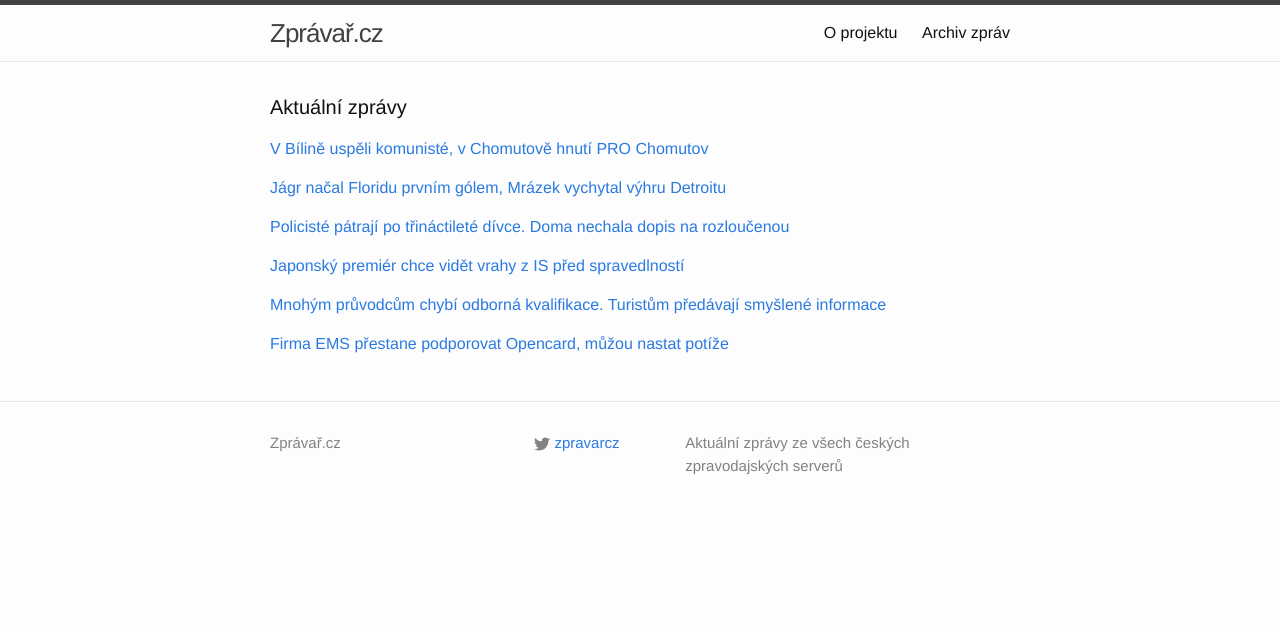
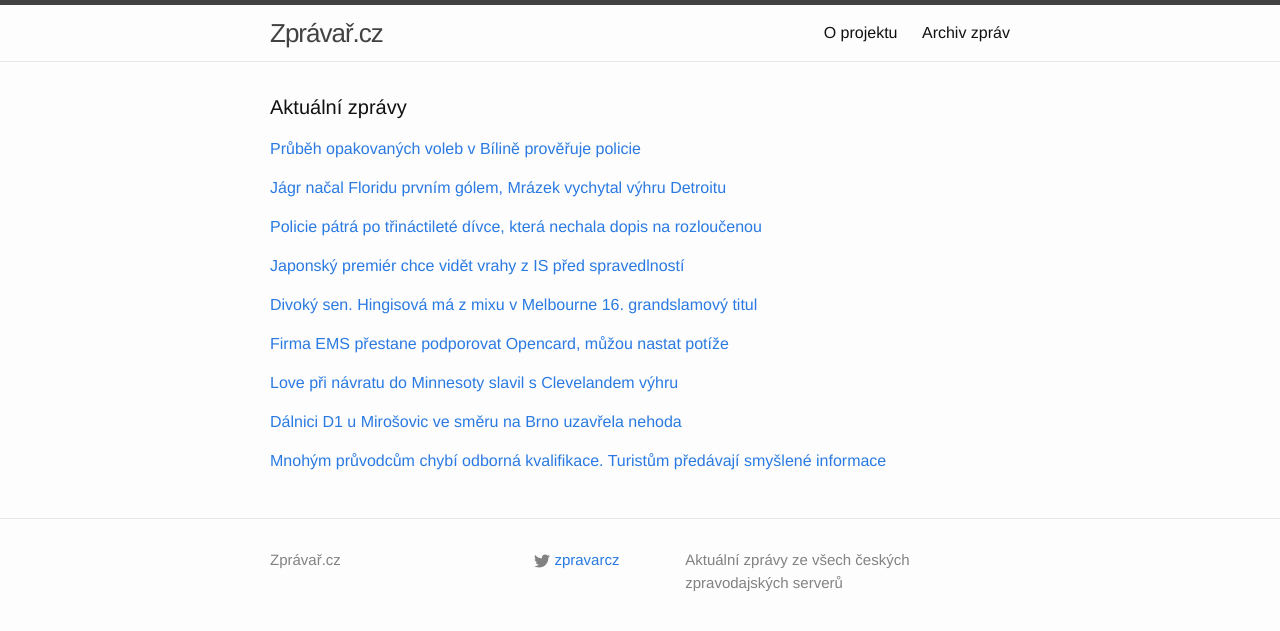
Before and after one commit to adliska/zpravar, a Jekyll site: the page built from index.html, in a window 1280 px wide. Shown: the top 631 px of the page. Built offline with Jekyll 4.4.1, drawn with Linux system fonts in a browser that asks for light colours.

Commit message:
zpravar news update

```diff
--- a/index.html
+++ b/index.html
@@ -5,9 +5,10 @@ layout: default
 <div class="home">
     <h1 class="page-heading">Aktuální zprávy</h1>
 
-<p><a href="javascript:;" onclick="toggle_visibility('zpravy0')">V Bílině uspěli komunisté, v Chomutově hnutí PRO Chomutov</a></p>
+<p><a href="javascript:;" onclick="toggle_visibility('zpravy0')">Průběh opakovaných voleb v Bílině prověřuje policie</a></p>
 <div id="zpravy0" style="display:none">
 <ul>
+<li><a href=http://www.novinky.cz/domaci/360381-prubeh-opakovanych-voleb-v-biline-proveruje-policie.html>Průběh opakovaných voleb v Bílině prověřuje policie - www.novinky.cz</a></li>
 <li><a href=http://www.novinky.cz/domaci/360378-v-biline-uspeli-komuniste-v-chomutove-hnuti-pro-chomutov.html>V Bílině uspěli komunisté, v Chomutově hnutí PRO Chomutov - www.novinky.cz</a></li>
 <li><a href=http://www.ceskatelevize.cz/ct24/domaci/300202-v-chomutove-i-biline-si-podzimni-vitezove-polepsili/>V Chomutově i Bílině si podzimní vítězové polepšili - www.ceskatelevize.cz</a></li>
 <li><a href=http://www.ceskenoviny.cz/zpravy/zpravy/volby-v-biline-vyhrala-kscm-k-urnam-prislo-temer-33-pct-volicu/1175725>Volby v Bílině vyhrála KSČM, k urnám přišlo téměř 33 pct voličů - www.ceskenoviny.cz</a></li>
@@ -26,9 +27,10 @@ layout: default
 <li><a href=http://www.denik.cz/hokej/mrazek-se-oklepal-ze-spatne-serie-jagr-prispel-golem-k-vyhre-20150201.html>Bratři Michálkové skórovali ve vzájemném souboji, Jágr přispěl gólem k výhře - www.denik.cz</a></li>
 <li><a href=http://sport.aktualne.cz/v-souboji-michalku-skorovali-oba-vyhru-slavil-kojot-milan/r~a577ea0aa99a11e4bdad0025900fea04/>V souboji Michálků skórovali oba, výhru slavil "Kojot" Milan - sport.aktualne.cz</a></li>
 </ul>
-</div><p><a href="javascript:;" onclick="toggle_visibility('zpravy2')">Policisté pátrají po třináctileté dívce. Doma nechala dopis na rozloučenou </a></p>
+</div><p><a href="javascript:;" onclick="toggle_visibility('zpravy2')">Policie pátrá po třináctileté dívce, která nechala dopis na rozloučenou</a></p>
 <div id="zpravy2" style="display:none">
 <ul>
+<li><a href=http://www.novinky.cz/krimi/360377-policie-patra-po-trinactilete-divce-ktera-nechala-dopis-na-rozloucenou.html>Policie pátrá po třináctileté dívce, která nechala dopis na rozloučenou - www.novinky.cz</a></li>
 <li><a href=http://www.lidovky.cz/policiste-patraji-po-trinactilete-divce-doma-nechala-dopis-na-rozloucenou-159-/zpravy-domov.aspx?c=A150201_091524_ln_domov_ele>Policisté pátrají po třináctileté dívce. Doma nechala dopis na rozloučenou  - www.lidovky.cz</a></li>
 <li><a href=http://www.denik.cz/z_domova/policie-patra-po-13lete-divce-ktera-nechala-dopis-na-rozloucenou-20150201.html>Policie pátrá po 13leté dívce, která nechala dopis na rozloučenou - www.denik.cz</a></li>
 <li><a href=http://www.novinky.cz/krimi/360377-policie-patra-po-trinactilete-divce-ktere-nechala-dopis-na-rozloucenou.html>Policie pátrá po třináctileté dívce, které nechala dopis na rozloučenou - www.novinky.cz</a></li>
@@ -43,12 +45,13 @@ layout: default
 <li><a href=http://www.ceskenoviny.cz/zpravy/zpravy/video-s-udajnym-stetim-gotoa-je-podle-tokia-nejspis-prave/1175875>Video s údajným stětím Gotoa je podle Tokia nejspíš pravé - www.ceskenoviny.cz</a></li>
 <li><a href=http://www.rozhlas.cz/_zprava/video-zachycujici-zabiti-japonskeho-novinare-islamisty-je-zrejme-prave--1450248>Video zachycující zabití japonského novináře islamisty je zřejmě pravé - www.rozhlas.cz</a></li>
 </ul>
-</div><p><a href="javascript:;" onclick="toggle_visibility('zpravy4')">Mnohým průvodcům chybí odborná kvalifikace. Turistům předávají smyšlené informace </a></p>
+</div><p><a href="javascript:;" onclick="toggle_visibility('zpravy4')">Divoký sen. Hingisová má z mixu v Melbourne 16. grandslamový titul</a></p>
 <div id="zpravy4" style="display:none">
 <ul>
-<li><a href=http://www.rozhlas.cz/_zprava/mnohym-pruvodcum-chybi-odborna-kvalifikace-turistum-predavaji-smyslene-informace--1450263>Mnohým průvodcům chybí odborná kvalifikace. Turistům předávají smyšlené informace  - www.rozhlas.cz</a></li>
-<li><a href=http://www.rozhlas.cz/_zprava/mnohym-pruvodcum-chybi-odborna-kvalifikace-turistum-casto-predavaji-smyslene-informace--1450263>Mnohým průvodcům chybí odborná kvalifikace. Turistům často předávají smyšlené informace  - www.rozhlas.cz</a></li>
-<li><a href=http://www.rozhlas.cz/_zprava/mnohym-pruvodcum-chybi-odborna-kvalifikace-turistum-casto-predava-smyslene-informace--1450263>Mnohým průvodcům chybí odborná kvalifikace. Turistům často předává smyšlené informace  - www.rozhlas.cz</a></li>
+<li><a href=http://www.denik.cz/tenis/divoky-sen-hingisova-ma-z-mixu-v-melbourne-16-grandslamovy-titul-20150201.html>Divoký sen. Hingisová má z mixu v Melbourne 16. grandslamový titul - www.denik.cz</a></li>
+<li><a href=http://sport.aktualne.cz/hingisova-ma-z-mixu-v-melbourne-16-grandslamovy-titul/r~19c023eca9ef11e4ba57002590604f2e/>Hingisová má z mixu v Melbourne 16. grandslamový titul - sport.aktualne.cz</a></li>
+<li><a href=http://sport.idnes.cz/australian-open-smisena-ctyrhra-hingisova-paes-f5k-/tenis.aspx?c=A150201_081851_tenis_ald>Hingisová slaví šestnáctý grandslamový titul, s Paesem ovládli čtyřhru - sport.idnes.cz</a></li>
+<li><a href=http://www.sportovninoviny.cz/zpravy/hingisova-ma-z-mixu-v-melbourne-16-grandslamovy-titul/1175929>Hingisová má z mixu v Melbourne 16. grandslamový titul - www.sportovninoviny.cz</a></li>
 </ul>
 </div><p><a href="javascript:;" onclick="toggle_visibility('zpravy5')">Firma EMS přestane podporovat Opencard, můžou nastat potíže</a></p>
 <div id="zpravy5" style="display:none">
@@ -57,4 +60,25 @@ layout: default
 <li><a href=http://www.novinky.cz/domaci/360373-projekt-opencard-se-ocitne-bez-podpory.html>Projekt opencard se ocitne bez podpory - www.novinky.cz</a></li>
 <li><a href=http://www.ceskenoviny.cz/zpravy/zpravy/firma-ems-prestane-podporovat-opencard-muzou-nastat-potize/1175909>Firma EMS přestane podporovat opencard, můžou nastat potíže - www.ceskenoviny.cz</a></li>
 </ul>
+</div><p><a href="javascript:;" onclick="toggle_visibility('zpravy6')">Love při návratu do Minnesoty slavil s Clevelandem výhru</a></p>
+<div id="zpravy6" style="display:none">
+<ul>
+<li><a href=http://sport.aktualne.cz/love-pri-navratu-do-minnesoty-slavil-s-clevelandem-vyhru/r~d12712d2a9f111e49f60002590604f2e/>Love při návratu do Minnesoty slavil s Clevelandem výhru - sport.aktualne.cz</a></li>
+<li><a href=http://sport.idnes.cz/basketbalova-nba-0kd-/basket.aspx?c=A150201_093236_sport-basket_ald>Love si návrat do Minnesoty neužil. Výhru však Cleveland urval - sport.idnes.cz</a></li>
+<li><a href=http://www.denik.cz/ostatni_sport/love-pri-navratu-do-minnesoty-slavil-s-clevelandem-vyhru-20150201.html>Love při návratu do Minnesoty slavil s Clevelandem výhru - www.denik.cz</a></li>
+</ul>
+</div><p><a href="javascript:;" onclick="toggle_visibility('zpravy7')">Dálnici D1 u Mirošovic ve směru na Brno uzavřela nehoda</a></p>
+<div id="zpravy7" style="display:none">
+<ul>
+<li><a href=http://zpravy.aktualne.cz/regiony/dalnici-d1-u-mirosovic-ve-smeru-na-brno-uzavrela-nehoda/r~8d3be864a9f011e486b9002590604f2e/>Dálnici D1 u Mirošovic ve směru na Brno uzavřela nehoda - zpravy.aktualne.cz</a></li>
+<li><a href=http://praha.idnes.cz/d1-nehoda-chodec-auto-0q7-/praha-zpravy.aspx?c=A150201_094331_praha-zpravy_hv>Na D1 srazilo auto člověka, dálnice je zčásti uzavřena - praha.idnes.cz</a></li>
+<li><a href=http://www.ceskenoviny.cz/zpravy/zpravy/dalnici-d1-u-mirosovic-ve-smeru-na-brno-uzavrela-dopravni-nehoda/1175961>Dálnici D1 u Mirošovic ve směru na Brno uzavřela dopravní nehoda - www.ceskenoviny.cz</a></li>
+</ul>
+</div><p><a href="javascript:;" onclick="toggle_visibility('zpravy8')">Mnohým průvodcům chybí odborná kvalifikace. Turistům předávají smyšlené informace </a></p>
+<div id="zpravy8" style="display:none">
+<ul>
+<li><a href=http://www.rozhlas.cz/_zprava/mnohym-pruvodcum-chybi-odborna-kvalifikace-turistum-predavaji-smyslene-informace--1450263>Mnohým průvodcům chybí odborná kvalifikace. Turistům předávají smyšlené informace  - www.rozhlas.cz</a></li>
+<li><a href=http://www.rozhlas.cz/_zprava/mnohym-pruvodcum-chybi-odborna-kvalifikace-turistum-casto-predavaji-smyslene-informace--1450263>Mnohým průvodcům chybí odborná kvalifikace. Turistům často předávají smyšlené informace  - www.rozhlas.cz</a></li>
+<li><a href=http://www.rozhlas.cz/_zprava/mnohym-pruvodcum-chybi-odborna-kvalifikace-turistum-casto-predava-smyslene-informace--1450263>Mnohým průvodcům chybí odborná kvalifikace. Turistům často předává smyšlené informace  - www.rozhlas.cz</a></li>
+</ul>
 </div></div>
```
